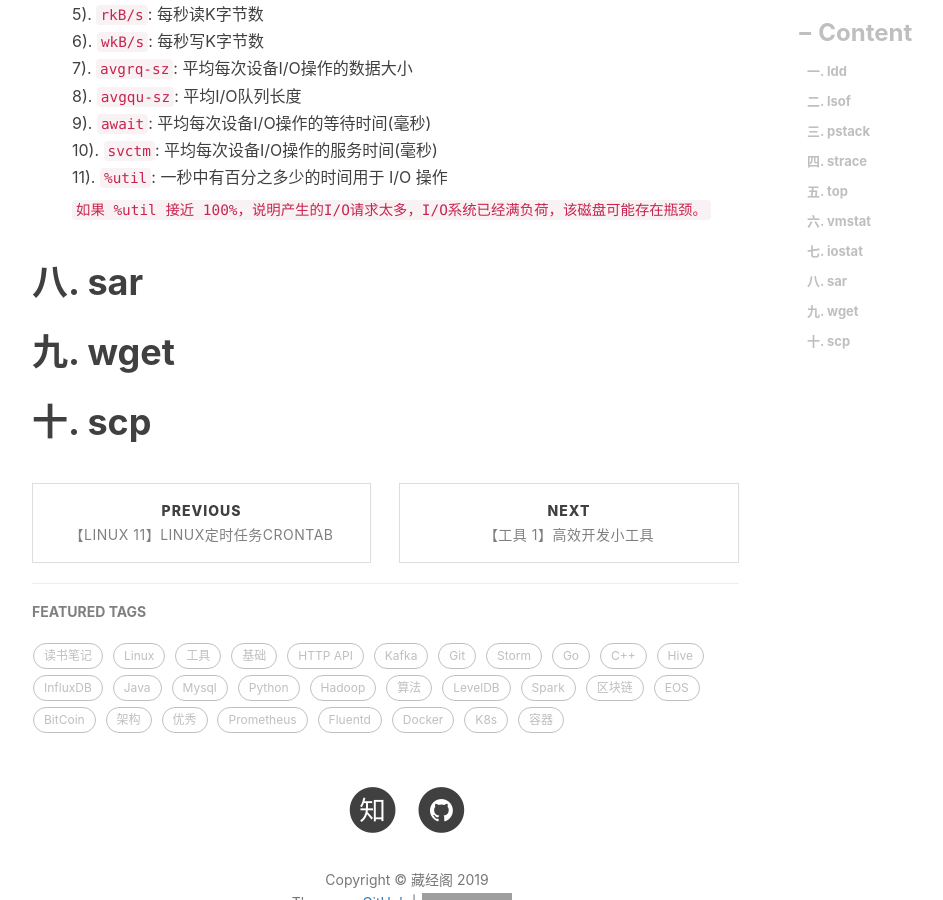
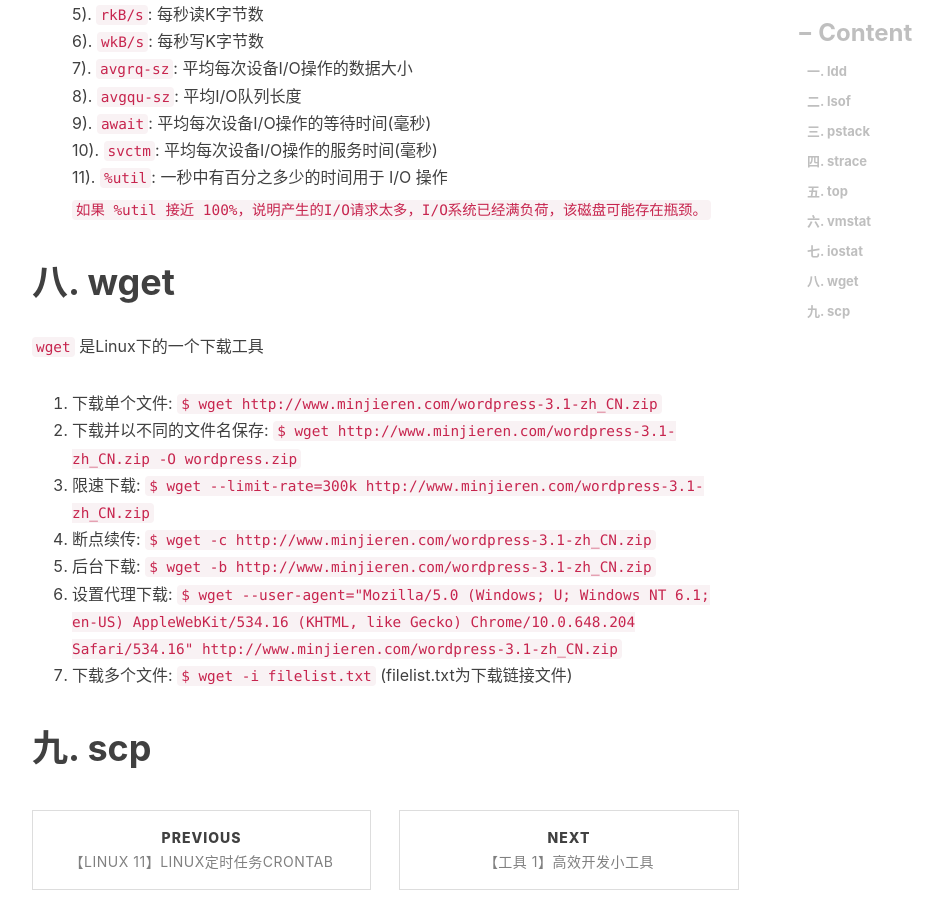
Before and after one commit to engru/chenguolin.github.io, a Jekyll site: the page built from _posts/2016-09-28-【Linux-12】Linux最常用运维工具.md, in a window 1280 px wide and 900 px high, scrolled down 5973 px. Shown: the whole window, without its empty margins (233-1176 px from the left). Built offline with Jekyll 4.4.1, drawn with Linux system fonts in a browser that asks for light colours; nearby versions of some CDN libraries; comment, search, counter and statistics services are not loaded; grey boxes are pictures that could not be loaded.

Commit message:
Update 2016-09-28-【Linux-12】Linux最常用运维工具.md

```diff
--- a/_posts/2016-09-28-【Linux-12】Linux最常用运维工具.md
+++ b/_posts/2016-09-28-【Linux-12】Linux最常用运维工具.md
@@ -254,8 +254,15 @@ r  b   swpd   free   buff  cache    si   so    bi    bo   in   cs us sy id wa st
 
    `如果 %util 接近 100%，说明产生的I/O请求太多，I/O系统已经满负荷，该磁盘可能存在瓶颈。`
 
-# 八. sar
+# 八. wget
+`wget` 是Linux下的一个下载工具
 
-# 九. wget
+1. 下载单个文件: `$ wget http://www.minjieren.com/wordpress-3.1-zh_CN.zip`
+2. 下载并以不同的文件名保存: `$ wget http://www.minjieren.com/wordpress-3.1-zh_CN.zip -O wordpress.zip`
+3. 限速下载: `$ wget --limit-rate=300k http://www.minjieren.com/wordpress-3.1-zh_CN.zip`
+4. 断点续传: `$ wget -c http://www.minjieren.com/wordpress-3.1-zh_CN.zip`
+5. 后台下载: `$ wget -b http://www.minjieren.com/wordpress-3.1-zh_CN.zip`
+6. 设置代理下载: `$ wget --user-agent="Mozilla/5.0 (Windows; U; Windows NT 6.1; en-US) AppleWebKit/534.16 (KHTML, like Gecko) Chrome/10.0.648.204 Safari/534.16" http://www.minjieren.com/wordpress-3.1-zh_CN.zip`
+7. 下载多个文件: `$ wget -i filelist.txt`  (filelist.txt为下载链接文件)
 
-# 十. scp
+# 九. scp
```
